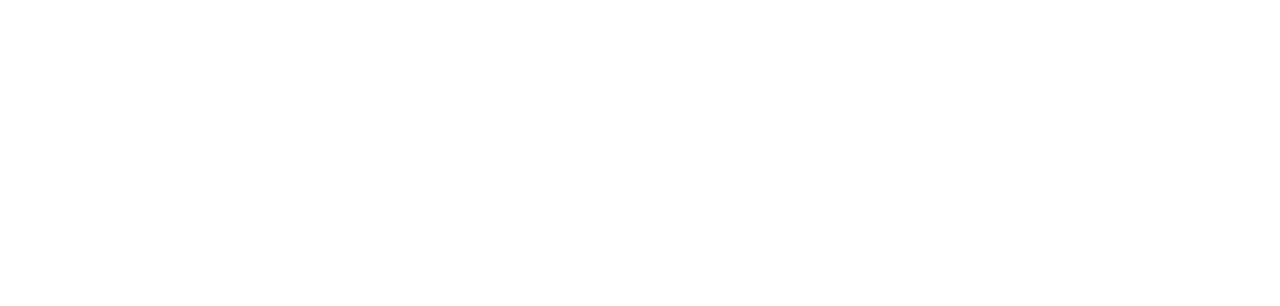
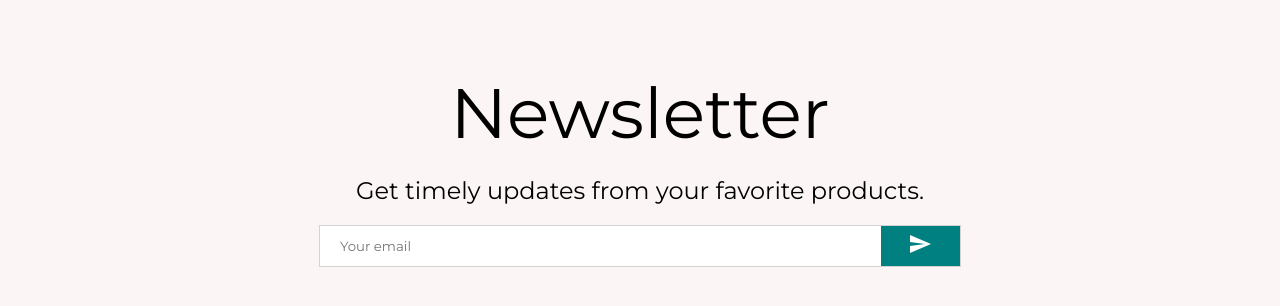
Before and after one commit to roohitgupta/LAMA-E-ECOMMERCE, a React (Create React App) app: page / in a window 1280 px wide. Shown: the part 2328-2634 px from the top of the page. Before the commit the page ends 2256 px from the top, so only its background shows below. Built offline with nearby package versions, Linux system fonts and the light colour scheme.

Commit message:
added NewsLetts section UI below produts section

```diff
--- /dev/null
+++ b/src/components/Newsletter.jsx
@@ -0,0 +1,59 @@
+import React from 'react'
+import styled from "styled-components"
+import { Send } from "@material-ui/icons";
+
+const Container = styled.div`
+    height: 60vh;
+    background-color: #fcf5f5;
+    display: flex;
+    align-items: center;
+    justify-content: center;
+    flex-direction: column;
+`
+const Title = styled.div`
+    font-size: 70px;
+    margin-bottom: 20px;
+`
+const Description = styled.h1`
+    font-size: 24px;
+    font-weight: 300;
+    margin-bottom: 20px;
+
+`
+const InputContainer = styled.div`
+    width: 50%;
+    height: 40px;
+    background-color: white;
+    display: flex;
+    justify-content: space-between;
+    border: 1px solid lightgray;
+`
+const Input = styled.input`
+    border: none;
+    flex: 8;
+    padding-left: 20px;
+`
+const Button = styled.button`
+    flex: 1;
+    border: none;
+    background-color: teal;
+    color: white;
+`
+
+
+const Newsletter = () => {
+  return (
+    <Container>
+      <Title>Newsletter</Title>
+      <Description>Get timely updates from your favorite products.</Description>
+      <InputContainer>
+        <Input placeholder='Your email' />
+        <Button>
+            <Send />
+        </Button>
+      </InputContainer>
+    </Container>
+  );
+};
+
+export default Newsletter;
--- a/src/pages/Home.jsx
+++ b/src/pages/Home.jsx
@@ -4,6 +4,7 @@
 import Slider from "../components/Slider"
 import Categories from '../components/Categories'
 import Products from '../components/Products'
+import Newsletter from '../components/Newsletter'
 
 const Home = () => {
   return (
@@ -13,6 +14,7 @@
         <Slider />
         <Categories />
         <Products />
+        <Newsletter />
     </div>
   )
 }
```
